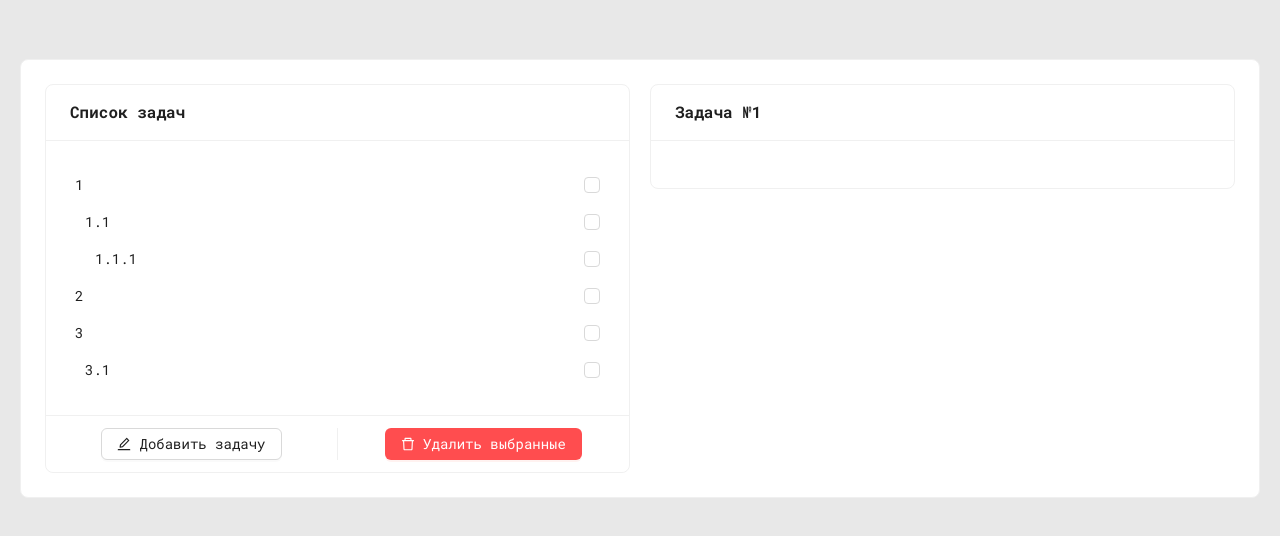
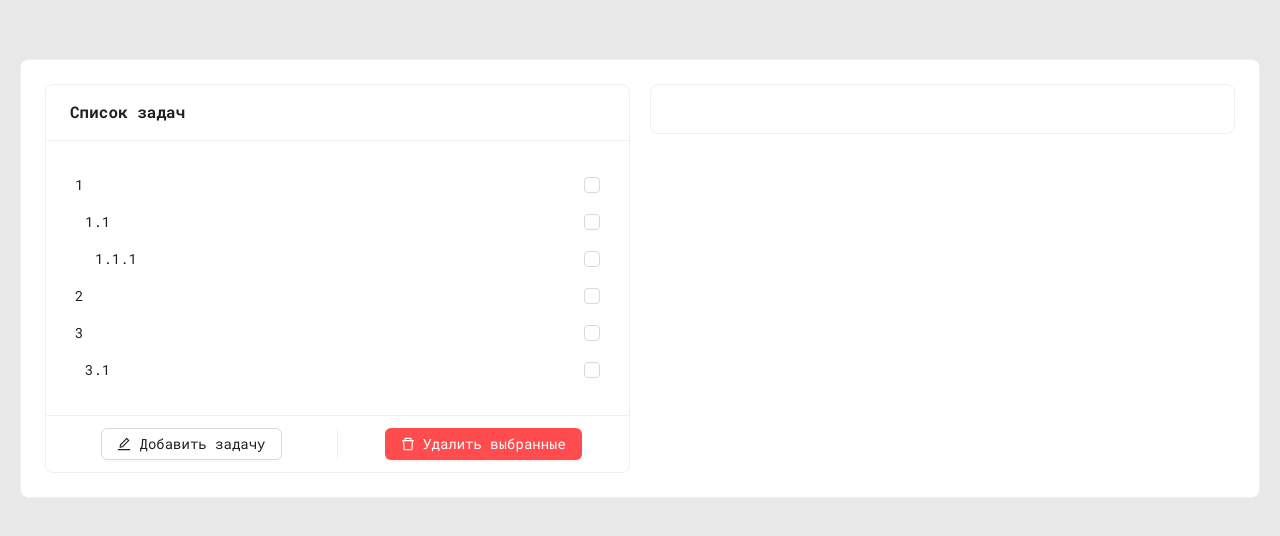
Before and after one commit to spmoska/infinity-task-list, a React (Create React App) app: page / in a window 1280 px wide. Shown: the part 122-658 px from the top of the page. Built offline with nearby package versions, Linux system fonts and the light colour scheme.

Commit message:
watch task

```diff
--- a/src/components/TaskListItem/TaskListItem.tsx
+++ b/src/components/TaskListItem/TaskListItem.tsx
@@ -21,7 +21,7 @@ const TaskListItem: FC<ITaskListItemProps> = ({task, childrenStyle}) => {
 
     return (
         <div style={childrenStyle}>
-            <div className={style.task}>
+            <div className={style.task} onClick={() => tasks.getTask(task.id)}>
                 <p>{task.name}</p>
                 <Checkbox onChange={onCheck}
                           checked={!!tasks.selectedTasks.find(selectedTask => selectedTask.id === task.id)}
--- a/src/page/Tasks/TasksPage.tsx
+++ b/src/page/Tasks/TasksPage.tsx
@@ -2,7 +2,7 @@ import React from 'react';
 import {useState} from "react";
 import {ITaskForm} from "../../type/task";
 import tasks from "../../store/Tasks";
-import {Button, Card, Col, message, Row} from "antd";
+import {Button, Card, Col, message, Row, Empty} from "antd";
 import {DeleteOutlined, EditOutlined} from "@ant-design/icons";
 import TaskModal from "../../components/TaskModal/TaskModal";
 import {observer} from "mobx-react-lite";
@@ -49,9 +49,18 @@ const TasksPage = () => {
                         </Card>
                     </Col>
                     <Col xs={24} lg={12}>
-                        <Card title='Задача №1'>
-                        </Card>
+                        {
+                            tasks.task
+                            ?
+                            <Card title={tasks.task.name}>
+                                {tasks.task.description}
+                            </Card>
+                            :
+                            <Empty />
+                        }
                     </Col>
+
+
                 </Row>
             </Card>
 
--- a/src/store/Tasks.ts
+++ b/src/store/Tasks.ts
@@ -46,7 +46,7 @@ class Tasks {
     selectedTasks: ITask[] = [] as ITask[];
     setSelectedTask = (data: ITask[]) => this.selectedTasks = data
 
-    task: ITask | undefined = {} as ITask | undefined;
+    task: ITask = {} as ITask;
     setTask = (data: ITask) => this.task = data;
 
     getChildrenTaskList = (parentTaskId: number) => {
@@ -84,6 +84,8 @@ class Tasks {
     deleteSelectedTasks = () => {
         this.setTasks(this.tasks.filter(task => !this.selectedTasks.includes(task)))
 
+        if (!this.tasks.includes(this.task)) this.setTask({} as ITask)
+
         return this.tasks
     }
 
```
